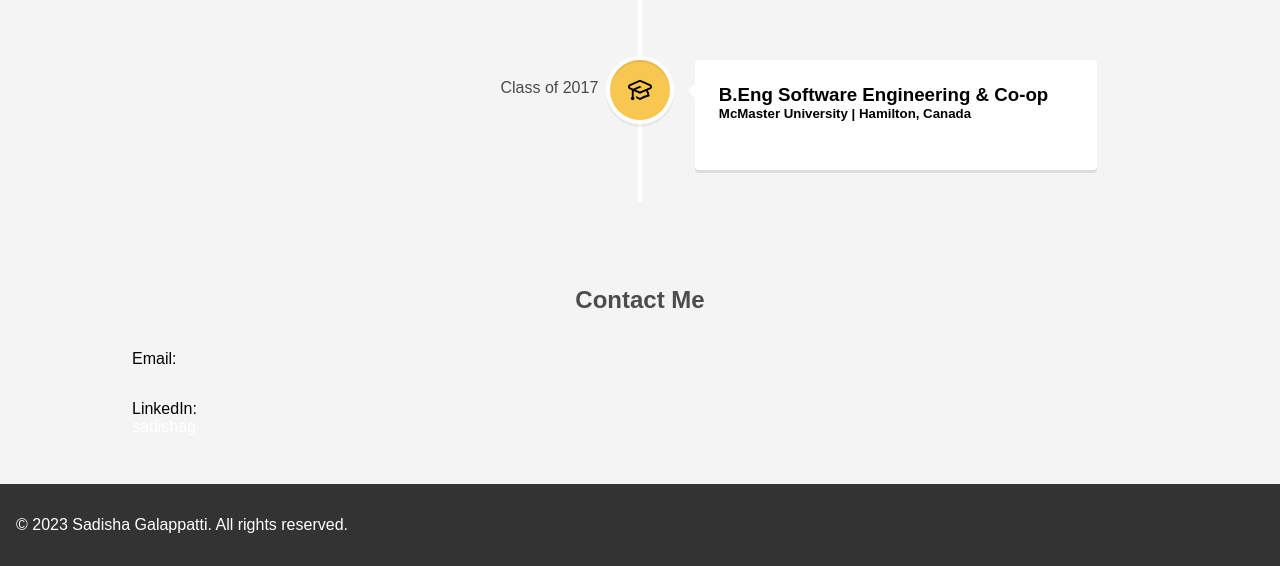
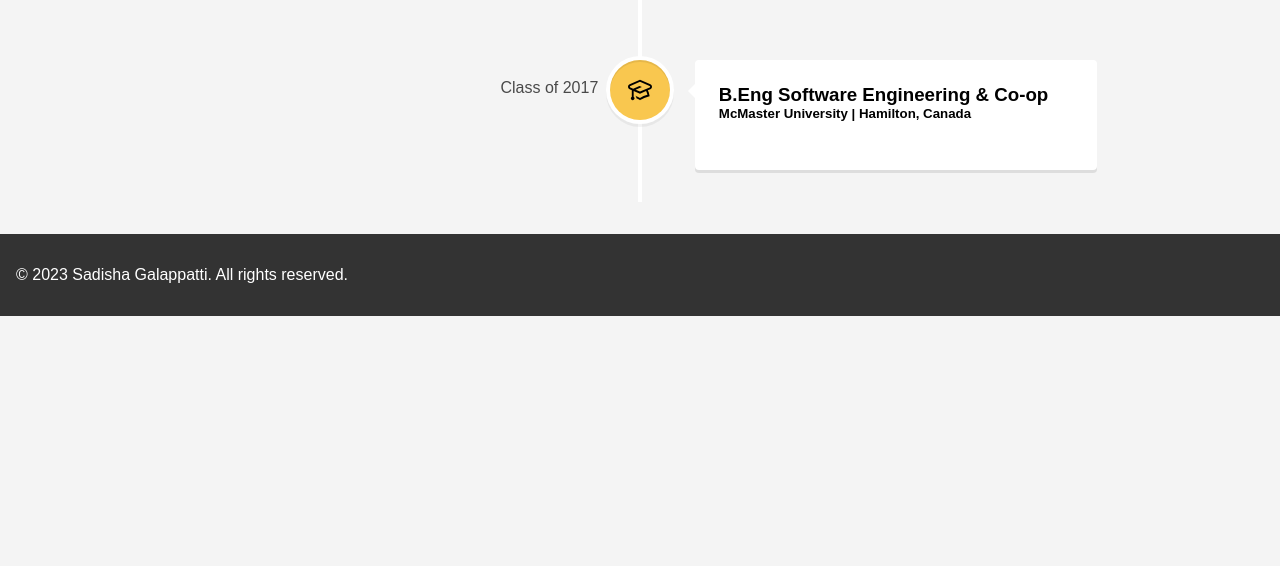
Before and after one commit to sadishag/dev-sadishagalappatti-site, a React (Vite) app: page / in a window 1280 px wide. Shown: the part 2734-3300 px from the top of the page. After the commit the page ends 3050 px from the top, so only its background shows below. Built offline with nearby package versions, Linux system fonts and the light colour scheme.

Commit message:
removing contact me section at the bottom

```diff
--- a/src/components/Section/Section.jsx
+++ b/src/components/Section/Section.jsx
@@ -10,21 +10,6 @@ const Section = () => {
     <>
       <AboutMe />
       <Timeline timelineElements={timelineElements} />
-      <section id="contact">
-        <h2>Contact Me</h2>
-        <p>Email: </p>
-        <p>
-          LinkedIn:{" "}
-          <a
-            href="https://www.linkedin.com/in/sadishag"
-            target="_blank"
-            rel="noopener noreferrer"
-          >
-            sadishag
-          </a>
-        </p>
-        {/* Add more contact information or social media links as needed */}
-      </section>
     </>
   );
 };
```
